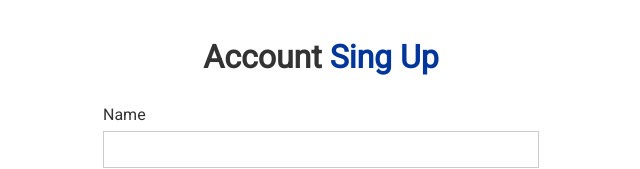
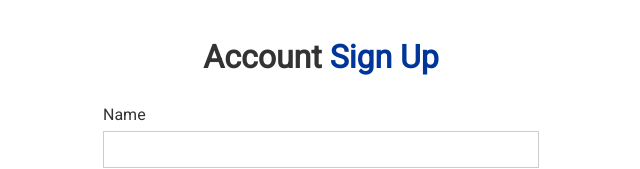
Before and after one commit to Build-Week-Expat-Journal1/Front-End, a React (Create React App) app: page /register in a window 1280 px wide. Shown: the top 169 px of the page, without its empty margins (319-959 px from the left). Built offline with nearby package versions, Linux system fonts and the light colour scheme.

Commit message:
finished

```diff
--- a/src/components/register.js
+++ b/src/components/register.js
@@ -26,7 +26,7 @@ const Register = () =>{
    return (
     <div className='form-container'>
       <h1>
-        Account <span className='text-primary'>Sing Up</span>
+        Account <span className='text-primary'>Sign Up</span>
        </h1>
        <form onSubmit={onSubmit}>
           <div className='form-group'>
```
